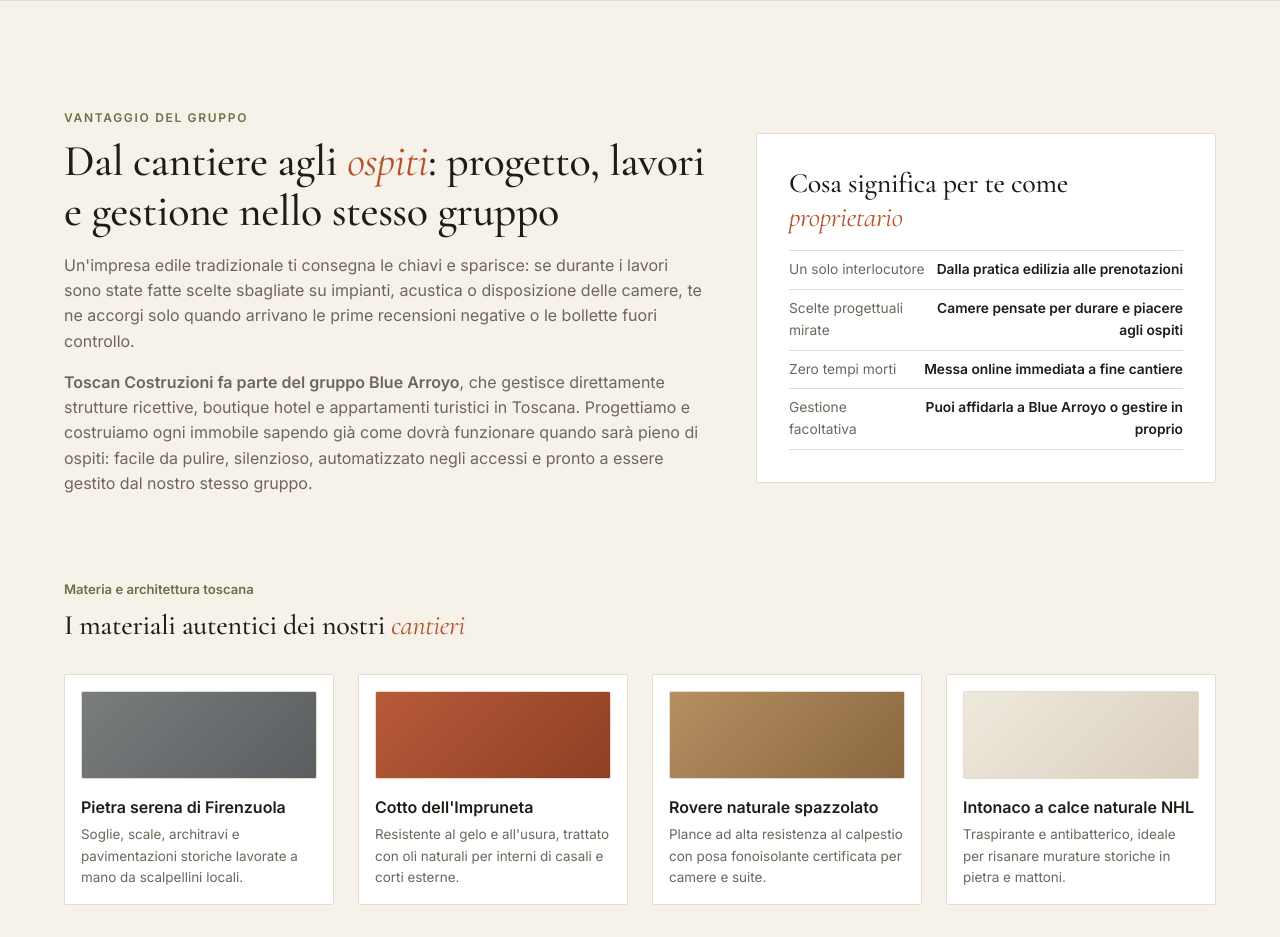
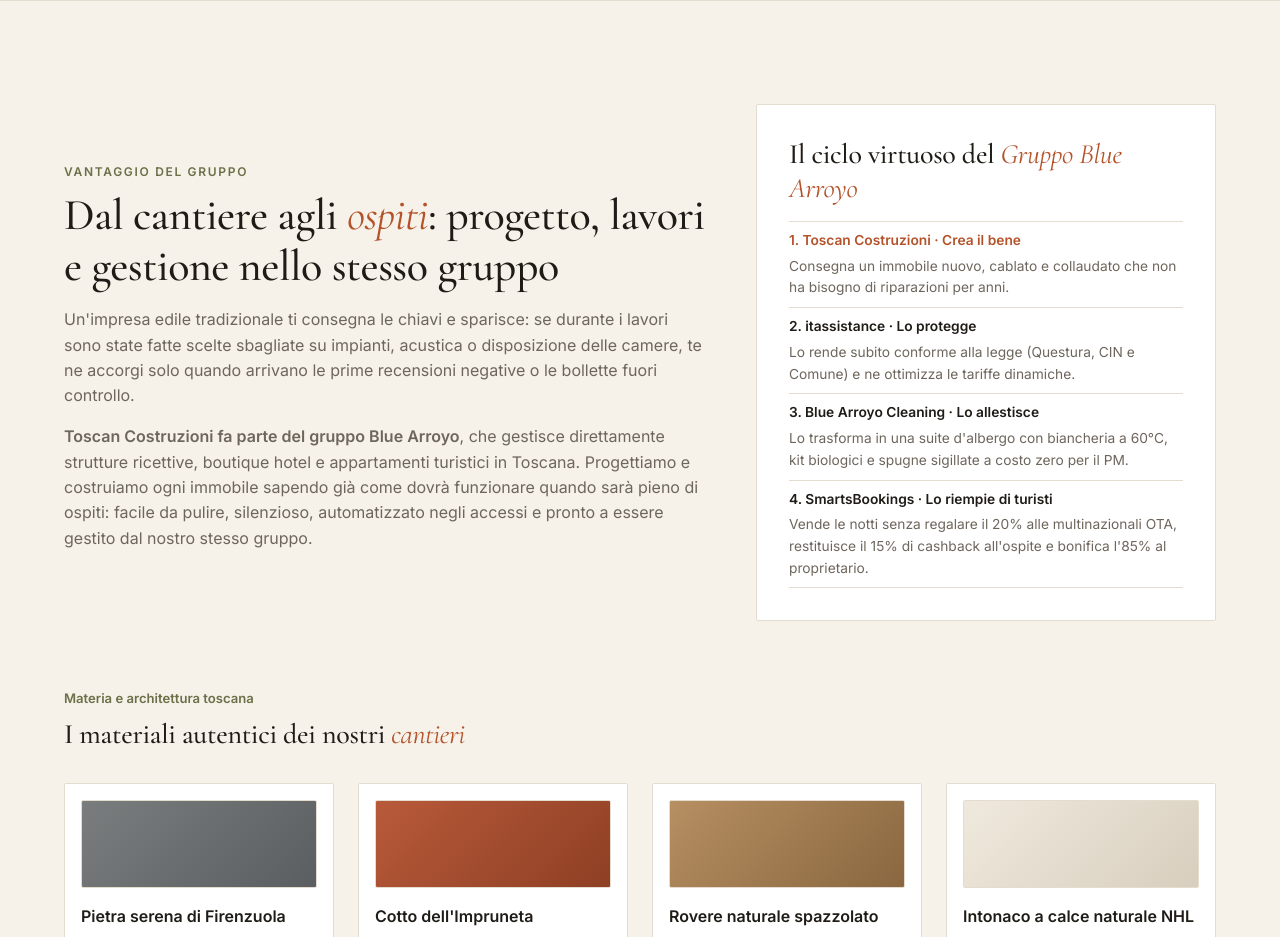
Before and after one commit to aherrerassantos-afk/TOSCAN-CSOTRUZIONI, a plain HTML site: page index.html in a window 1280 px wide. Shown: the part 5660-6597 px from the top of the page. Drawn offline with nearby package versions, Linux system fonts and the light colour scheme.

Commit message:
feat(virtuous-cycle): embed 4-step Blue Arroyo Group virtuous cycle in index.html, kit-commerciale & SITE_RULES

```diff
--- a/index.html
+++ b/index.html
@@ -1398,12 +1398,24 @@
             <p><strong>Toscan Costruzioni fa parte del gruppo Blue Arroyo</strong>, che gestisce direttamente strutture ricettive, boutique hotel e appartamenti turistici in Toscana. Progettiamo e costruiamo ogni immobile sapendo già come dovrà funzionare quando sarà pieno di ospiti: facile da pulire, silenzioso, automatizzato negli accessi e pronto a essere gestito dal nostro stesso gruppo.</p>
           </div>
           <div style="background:var(--paper);border:1px solid var(--line);padding:var(--space-5);border-radius:var(--radius);">
-            <h3>Cosa significa per te come <em>proprietario</em></h3>
+            <h3>Il ciclo virtuoso del <em>Gruppo Blue Arroyo</em></h3>
             <ul class="case-specs" style="margin-bottom:0;">
-              <li><span>Un solo interlocutore</span><strong>Dalla pratica edilizia alle prenotazioni</strong></li>
-              <li><span>Scelte progettuali mirate</span><strong>Camere pensate per durare e piacere agli ospiti</strong></li>
-              <li><span>Zero tempi morti</span><strong>Messa online immediata a fine cantiere</strong></li>
-              <li><span>Gestione facoltativa</span><strong>Puoi affidarla a Blue Arroyo o gestire in proprio</strong></li>
+              <li style="flex-direction:column;align-items:flex-start;gap:4px;">
+                <strong style="color:var(--terracotta);">1. Toscan Costruzioni · Crea il bene</strong>
+                <span>Consegna un immobile nuovo, cablato e collaudato che non ha bisogno di riparazioni per anni.</span>
+              </li>
+              <li style="flex-direction:column;align-items:flex-start;gap:4px;">
+                <strong>2. itassistance · Lo protegge</strong>
+                <span>Lo rende subito conforme alla legge (Questura, CIN e Comune) e ne ottimizza le tariffe dinamiche.</span>
+              </li>
+              <li style="flex-direction:column;align-items:flex-start;gap:4px;">
+                <strong>3. Blue Arroyo Cleaning · Lo allestisce</strong>
+                <span>Lo trasforma in una suite d'albergo con biancheria a 60°C, kit biologici e spugne sigillate a costo zero per il PM.</span>
+              </li>
+              <li style="flex-direction:column;align-items:flex-start;gap:4px;">
+                <strong>4. SmartsBookings · Lo riempie di turisti</strong>
+                <span>Vende le notti senza regalare il 20% alle multinazionali OTA, restituisce il 15% di cashback all'ospite e bonifica l'85% al proprietario.</span>
+              </li>
             </ul>
           </div>
         </div>
```
Also changed, not shown: SITE_RULES.md (+15 -1 lines), kit-commerciale.html (+5 -5 lines).
